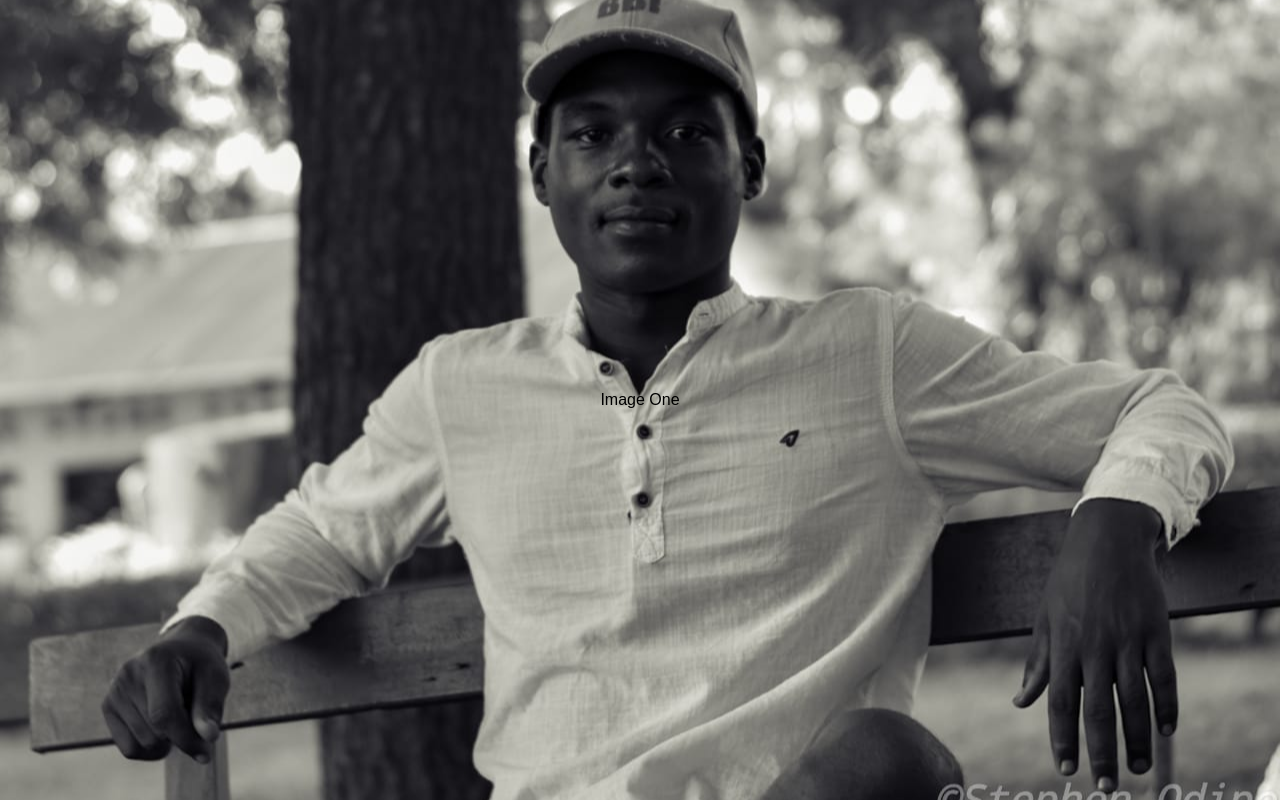
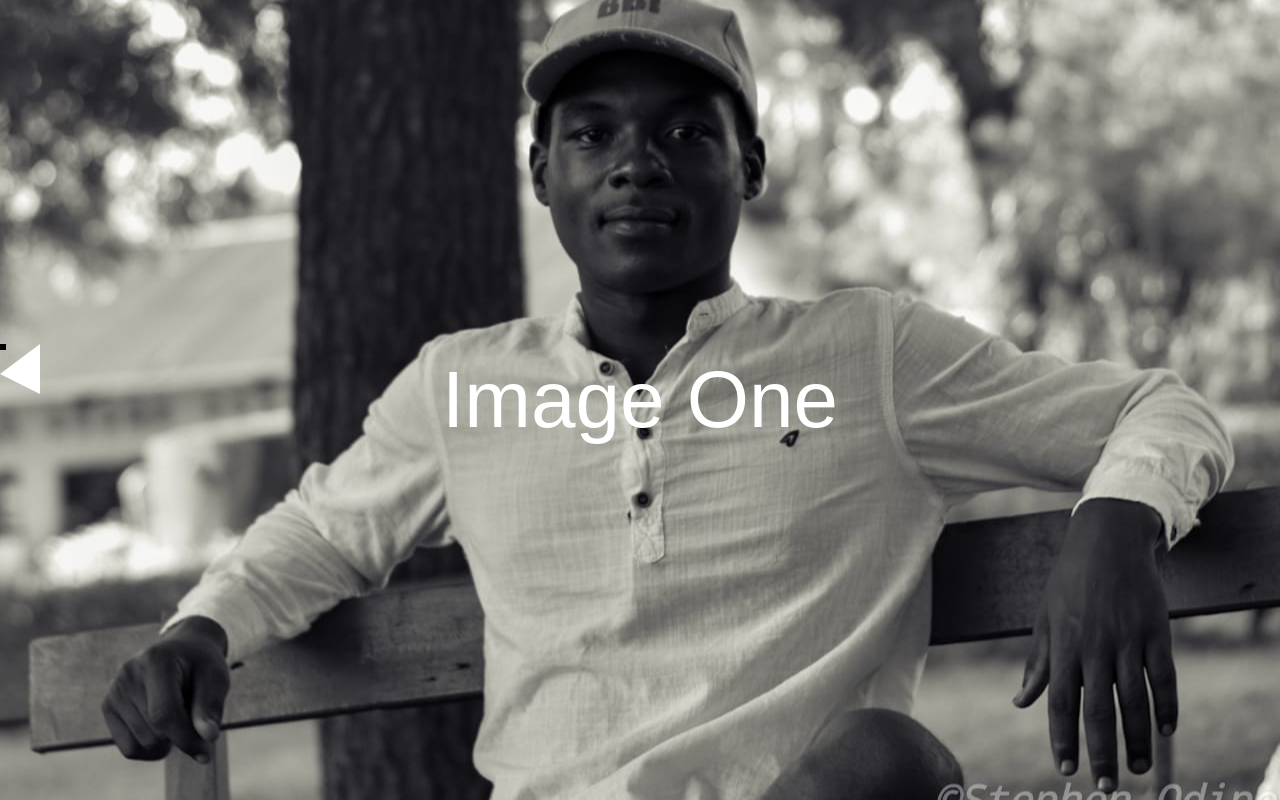
Before and after one commit to VinCoD/Image_Slider_JavaScript, a plain HTML site: page index.html in a window 1280 px wide. Drawn offline with Linux system fonts and the light colour scheme; grey boxes are pictures that could not be loaded.

Commit message:
Added arrow left using css

```diff
--- a/style.css
+++ b/style.css
@@ -34,5 +34,22 @@
 }
 
 .slide-content span{
-    font-size: #fff;
+    font-size: 5rem;
+    color: #fff;
+
 }
+
+.arrow{
+    cursor: pointer;
+    position: absolute;
+    top: 50%;
+    margin-top: -56px;
+    width: 0;
+    height: 0;
+    border-style: solid;
+}
+
+#arrow-left{
+    border-width: 30px 40px 20px 0;
+    border-color: transparent #FFF transparent transparent;
+}
```
